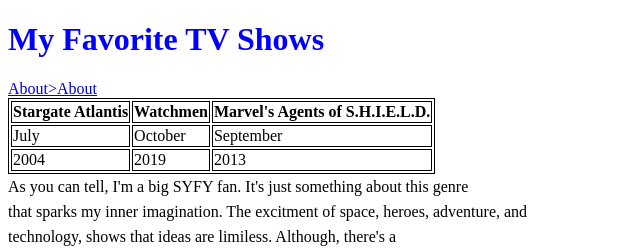
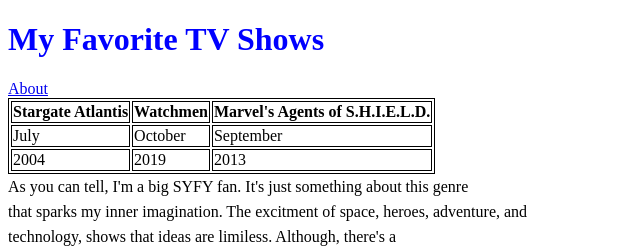
Before and after one commit to carlosrobinson/fsw-100, a plain HTML site: page week3/Assingments/Wk3_PP/Wk3_PP_index.html in a window 1280 px wide. Shown: the top 248 px of the page, 0-640 px from the left. Drawn offline with Linux system fonts and the light colour scheme.

Commit message:
Update Wk3_PP_index.html

```diff
--- a/week3/Assingments/Wk3_PP/Wk3_PP_index.html
+++ b/week3/Assingments/Wk3_PP/Wk3_PP_index.html
@@ -10,7 +10,7 @@
         <link rel="stylesheet" href="./Wk3_PP_.css"/>
     </head>
     <nav>
-        <a href="./about.html"> About>About</a>   <!-- Remove the <p> and add links -->
+        <a href="./about.html">About</a>   <!-- Remove the <p> and add links -->
     </nav>
         <main>
             <table>
```
